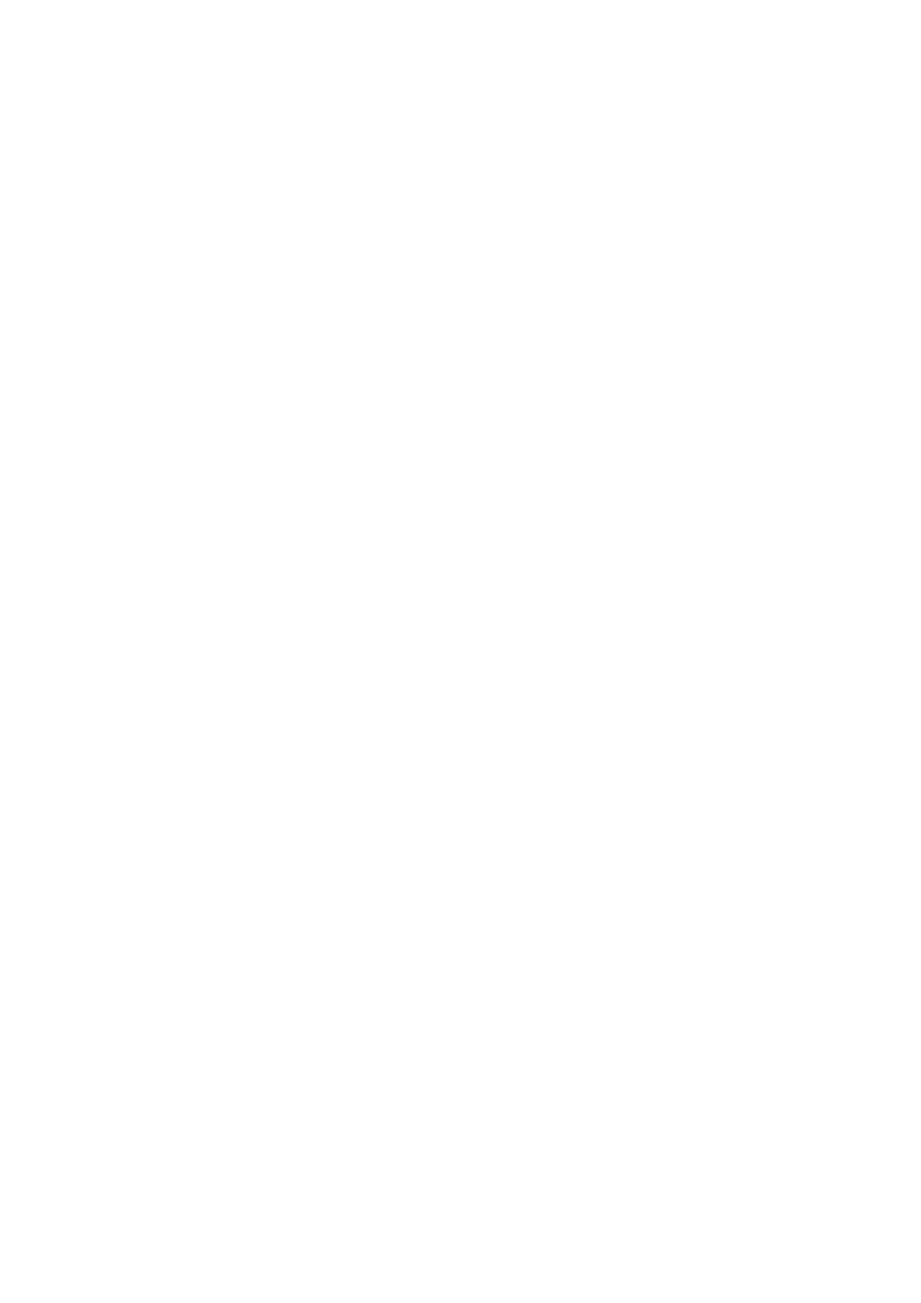
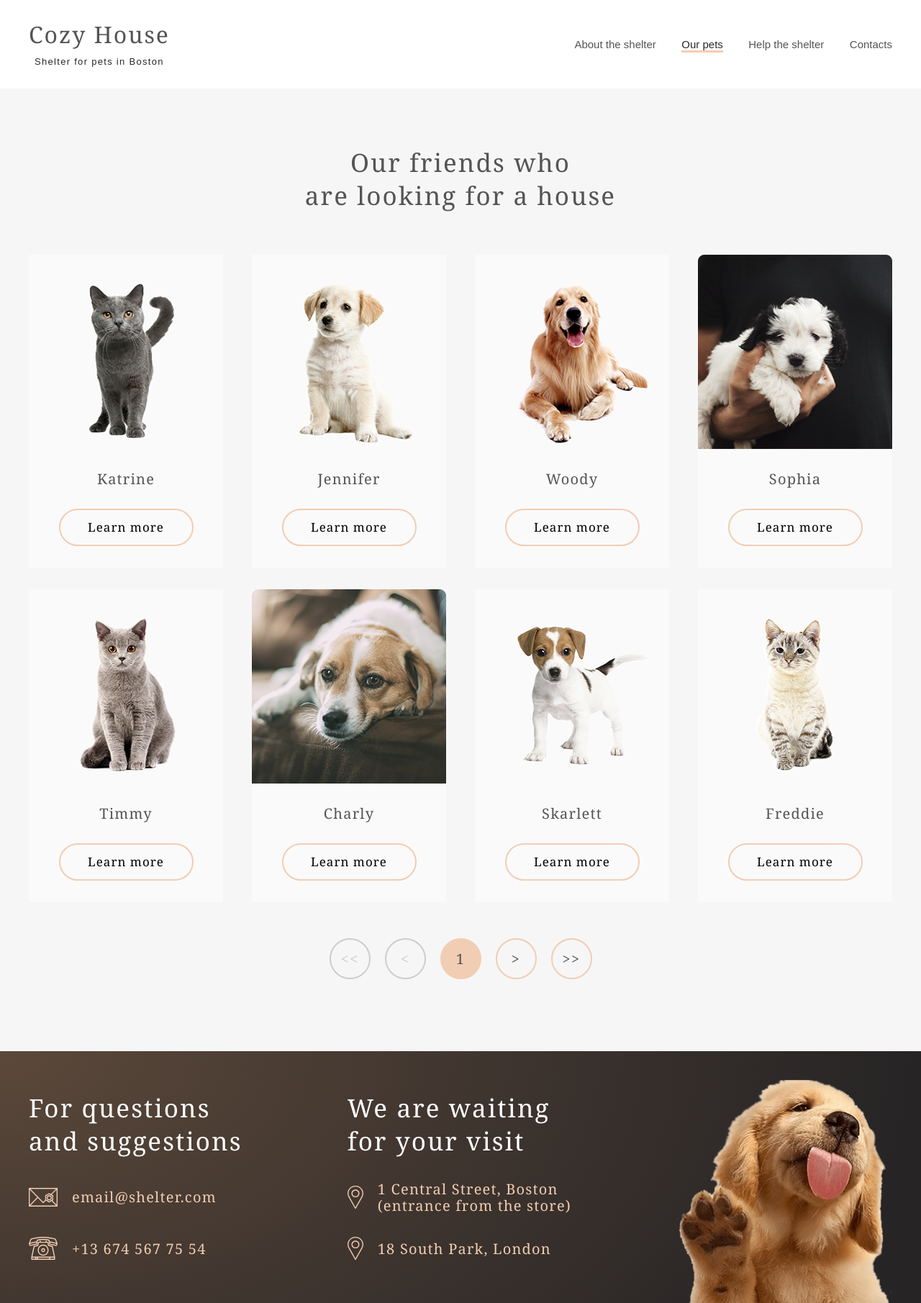
Before and after one commit to Sylphur/rss-keyboard, a plain HTML site: page shelter/pages/pets/index.html in a window 1280 px wide. Shown: the whole page at 72% size. Before the commit the page ends 800 px from the top, so only its background shows below. Drawn offline with Linux system fonts and the light colour scheme.

Commit message:
feat: both pages have done

```diff
--- a/shelter/assets/base/_buttons.scss
+++ b/shelter/assets/base/_buttons.scss
@@ -28,10 +28,9 @@
     font-size: 17px;
     line-height: 130%;
     letter-spacing: 0.06em;
-    background-color: none;
-    color: $color-dark-3x1;
+    background-color: $color-light-s;
 
-    width: 207px;
+    width: 187px;
     height: 52px;
     padding: 0;
     border: 2px solid $color-primary;
@@ -44,7 +43,7 @@
         background-color: $color-primary-light;
 }
 .slider-change {
-    background-color: none;
+    background-color: unset;
     color: $color-dark-3x1;
     width: 57px;
     height: 57px;
@@ -57,13 +56,22 @@
 .slider-change:hover {
     background-color: $color-primary-light;
 }
+.slider-change.disabled {
+    cursor: unset;
+    color: $color-dark-s;
+    border: 2px solid $color-dark-s;
+    background-color: unset;
+}
+.slider-change.disabled h4 {
+    color: $color-dark-s;
+}
 .slider-left {
-    background-image: url("/assets/icons/Arrow.png");
+    background-image: url("../../assets/icons/Arrow.png");
     background-repeat: no-repeat;
     background-position: center;
 }
 .slider-right {
-    background-image: url("/assets/icons/Arrow.png");
+    background-image: url("../../assets/icons/Arrow.png");
     transform: rotate(180deg);
     background-repeat: no-repeat;
     background-position: center;
@@ -71,3 +79,7 @@
 .our-friends-button {
     width: 261px;
 }
+.btn-center {
+    cursor: unset;
+    background-color: $color-primary;
+}
--- /dev/null
+++ b/shelter/assets/base/_petsFonts.scss
@@ -0,0 +1,110 @@
+%paragraph-1 {
+    font-family: 'Arial';
+    font-style: normal;
+    font-weight: 400;
+    font-size: 15px;
+    line-height: 160%;
+    align-items: center;
+}
+%pet-card-title {
+    font-family: 'Georgia';
+    font-style: normal;
+    font-weight: 400;
+    font-size: 20px;
+    line-height: 23px;
+    align-items: center;
+    text-align: center;
+    letter-spacing: 0.06em;
+}
+
+@font-face {
+    font-family: Arial, Helvetica, sans-serif;
+    src: url(arialmt.ttf);
+}
+html {
+    font-family: Arial, Helvetica, sans-serif;
+    color: $color-dark-s;
+}
+h1 {
+    font-family: Georgia, 'Times New Roman', Times, serif;
+    font-style: normal;
+    font-weight: 400;
+    font-size: 32px;
+    line-height: 110%;
+    letter-spacing: 0.06em;
+    color: $color-dark-l;
+}
+h2 {
+    font-family: 'Georgia';
+    font-style: normal;
+    font-weight: 400;
+    font-size: 44px;
+    line-height: 130%;
+    align-items: center;
+    color: white;
+}
+h3 {
+    font-family: 'Georgia';
+    font-style: normal;
+    font-weight: 400;
+    font-size: 35px;
+    line-height: 130%;
+    align-items: center;
+    letter-spacing: 0.06em;
+    color: $color-dark-l;
+}
+footer h3 {
+    color: #fff;
+}
+h4 {
+    font-family: 'Georgia';
+    font-style: normal;
+    font-weight: 400;
+    font-size: 20px;
+    line-height: 115%;
+    text-align: center;
+    letter-spacing: 0.06em;
+    color: $color-dark-l;
+}
+footer h4 {
+    color: $color-primary;
+    text-align: start;
+}
+h5 {
+    font-family: 'Georgia';
+    font-style: normal;
+    font-weight: 400;
+    font-size: 15px;
+    line-height: 110%;
+    letter-spacing: 0.06em;
+    color: $color-dark-l;
+}
+.logo p {
+    font-family: 'Arial';
+    font-style: normal;
+    font-weight: 400;
+    font-size: 13px;
+    line-height: 15px;
+    letter-spacing: 0.1em;
+    }
+.header-nav a {
+    @extend %paragraph-1;
+    color: $color-dark-l;
+    transition: $transition-yes;
+}
+.header-nav a:nth-child(2) {
+    color: $color-dark-3x1;
+    border-bottom: 3px solid $color-primary;
+}
+.header-nav a:hover {
+    color: $color-dark-3x1;
+    border-bottom: 3px solid $color-primary;
+}
+
+header {
+    color: $color-dark-3x1;
+}
+
+.header-nav a:hover {
+    color: $color-dark-3x1;
+}
--- /dev/null
+++ b/shelter/assets/mainPets.scss
@@ -0,0 +1,79 @@
+@import "base/constant";
+@import "base/petsFonts";
+@import "base/buttons";
+@import "base/cards";
+                // containers
+.header-container {
+    @extend %container;
+    background-color: #fff;
+    position: sticky;
+    top: 0;
+}
+.grey-container {
+    @extend %container;
+    background-color: $color-light-i;
+}
+.footer-container {
+    @extend %container;
+    background: radial-gradient(100% 215.42% at 0% 0%, #5B483A 0%, #262425 100%),
+    linear-gradient(0deg, #211F20, #211F20);
+}
+                //wrappers
+header {
+    @include innerContainer(30px);
+    display: flex;
+    align-items: center;
+    padding-bottom: 30px;
+}
+.our-pets-wrapper {
+    @include innerContainer();
+    text-align: center;
+    padding-bottom: 100px;
+}
+footer {
+    @include innerContainer(40px);
+    display: flex;
+    justify-content: space-between;
+}
+.logo {
+    margin-right: auto;
+}
+h1 {
+    padding-bottom: 13px;
+}
+.logo p {
+    text-align: center;
+}
+.header-nav a {
+    margin-left: 31px;
+}
+.our-pets-wrapper h3 {
+    padding-bottom: 45px;
+}
+.cards-container {
+    display: flex;
+    flex-wrap: wrap;
+    column-gap: 40px;
+    row-gap: 30px;
+    padding-top: 15px;
+}
+.cards-navigation {
+    margin: auto;
+    padding-top: 50px;
+    display: flex;
+    justify-content: center;
+    column-gap: 20px;
+}
+.footer-col {
+    display: flex;
+    flex-direction: column;
+    justify-content: space-between;
+    padding-top: 16px;
+    height: 234px;
+}
+.footer-element {
+    color: $color-primary;
+    display: flex;
+    column-gap: 20px;
+    align-items: center;
+}
--- a/shelter/assets/mainStyle.scss
+++ b/shelter/assets/mainStyle.scss
@@ -2,6 +2,7 @@
 @import "base/fonts";
 @import "base/buttons";
 @import "base/cards";
+
 
                     // containers
 
@@ -12,6 +13,7 @@
 }
 .white-container {
     @extend %container;
+    background-color: #fff;
 }
 .grey-container {
     @extend %container;
@@ -62,8 +64,6 @@ footer {
     display: flex;
     justify-content: space-between;
 }
-
-                    // end of wrappers
 .logo {
     margin-right: auto;
 }
--- a/shelter/pages/pets/index.html
+++ b/shelter/pages/pets/index.html
@@ -9,6 +9,109 @@
     <title>Our Pets</title>
 </head>
 <body>
-
+    <div class="header-container">
+        <header>
+            <div class="logo">
+                <h1>Cozy House</h1>
+                <p>Shelter for pets in Boston</p>
+            </div>
+            <nav class="header-nav">
+                <a href="../main/index.html">About the shelter</a>
+                <a href="#">Our pets</a>
+                <a href="../main/index.html#help">Help the shelter</a>
+                <a href="#footer">Contacts</a>
+            </nav>
+        </header>
+    </div>
+    <div class="grey-container">
+        <div class="our-pets-wrapper">
+            <h3>Our friends who <br>
+                are looking for a house</h3>
+            <div class="cards-container">
+                <div class="pet-card">
+                    <img src="../../assets/images/pets-katrine.png" alt="pet_photo">
+                    <p>Katrine</p>
+                    <button class="button-secondary">Learn more</button>
+                </div>
+                <div class="pet-card">
+                    <img src="../../assets/images/pets-jennifer.png" alt="pet_photo">
+                    <p>Jennifer</p>
+                    <button class="button-secondary">Learn more</button>
+                </div>
+                <div class="pet-card">
+                    <img src="../../assets/images/pets-woody.png" alt="pet_photo">
+                    <p>Woody</p>
+                    <button class="button-secondary">Learn more</button>
+                </div>
+                <div class="pet-card">
+                    <img src="../../assets/images/pets-sophia.png" alt="pet_photo">
+                    <p>Sophia</p>
+                    <button class="button-secondary">Learn more</button>
+                </div>
+                <div class="pet-card">
+                    <img src="../../assets/images/pets-timmy.png" alt="pet_photo">
+                    <p>Timmy</p>
+                    <button class="button-secondary">Learn more</button>
+                </div>
+                <div class="pet-card">
+                    <img src="../../assets/images/pets-charly.png" alt="pet_photo">
+                    <p>Charly</p>
+                    <button class="button-secondary">Learn more</button>
+                </div>
+                <div class="pet-card">
+                    <img src="../../assets/images/pets-scarlet.png" alt="pet_photo">
+                    <p>Skarlett</p>
+                    <button class="button-secondary">Learn more</button>
+                </div>
+                <div class="pet-card">
+                    <img src="../../assets/images/pets-freddie.png" alt="pet_photo">
+                    <p>Freddie</p>
+                    <button class="button-secondary">Learn more</button>
+                </div>
+            </div>
+            <div class="cards-navigation">
+                <button disabled class="slider-change btn-left-2 disabled"><h4>&lt;&lt;</h4></button>
+                <button disabled class="slider-change btn-left-1 disabled"><h4>&lt;</h4></button>
+                <button class="slider-change btn-center"><h4>1</h4></button>
+                <button class="slider-change btn-right-1"><h4>&gt;</h4></button>
+                <button class="slider-change btn-right-2"><h4>&gt;&gt;</h4></button>
+            </div>
+        </div>
+    </div>
+    <div class="footer-container">
+        <footer id="footer">
+            <div class="footer-col footer-contacts">
+                <h3>For questions <br>and suggestions</h3>
+                <a href="mailto:email@shelter.com">
+                <div class="footer-element">
+                    <img src="../../assets/icons/icon-email.svg" alt="mail_icon">
+                    <h4>email@shelter.com</h4>
+                </div>
+                </a>
+                <a href="tel:+13 674 567 75 54">
+                    <div class="footer-element">
+                        <img src="../../assets/icons/icon-phone.svg" alt="tel_icon">
+                        <h4>+13 674 567 75 54</h4>
+                    </div>
+                </a>
+            </div>
+            <div class="footer-col footer-locations">
+                <h3>We are waiting <br>for your visit</h3>
+                <a href="https://www.google.ru/maps/place/1+Centre+St+Terrace,+Boston,+MA+02119,+USA/@42.3259994,-71.0960153,18z/data=!4m5!3m4!1s0x89e37a29f109ad67:0x3c3f6a5c559c7586!8m2!3d42.326022!4d-71.0963194?hl=en" target="blank">
+                    <div class="footer-element">
+                        <img src="../../assets/icons/icon-marker.svg" alt="mark_icon">
+                        <h4>1 Central Street, Boston <br> (entrance from the store)</h4>
+                    </div>
+                </a>
+                <a href="https://www.google.ru/maps/place/South+Park+Court,+18+S+Park+Rd,+London+SW19+8TD,+UK/@51.4202718,-0.2023739,17z/data=!3m1!4b1!4m5!3m4!1s0x487608baa7401b31:0x18e66d9fcd2f7d77!8m2!3d51.4202685!4d-0.2001799?hl=en" target="blank">
+                    <div class="footer-element">
+                        <img src="../../assets/icons/icon-marker.svg" alt="mark_icon">
+                        <h4>18 South Park, London </h4>
+                    </div>
+                </a>
+            </div>
+            <img src="../../assets/images/footer-puppy.png" alt="cute_dog">
+        </footer>
+    </div>
 </body>
 </html>
```
Also changed, not shown: shelter/pages/main/index.html (+6 -6 lines), shelter/assets/base/_constant.scss (line endings or trailing spaces), shelter/assets/base/normalize.css, shelter/assets/images/pets-charly.png (added), shelter/assets/images/pets-freddie.png (added), shelter/assets/images/pets-scarlet.png (added), shelter/assets/images/pets-sophia.png (added), shelter/assets/images/pets-timmy.png (added), shelter/pages/main/style.css, shelter/pages/pets/style.css, 2 other files.
